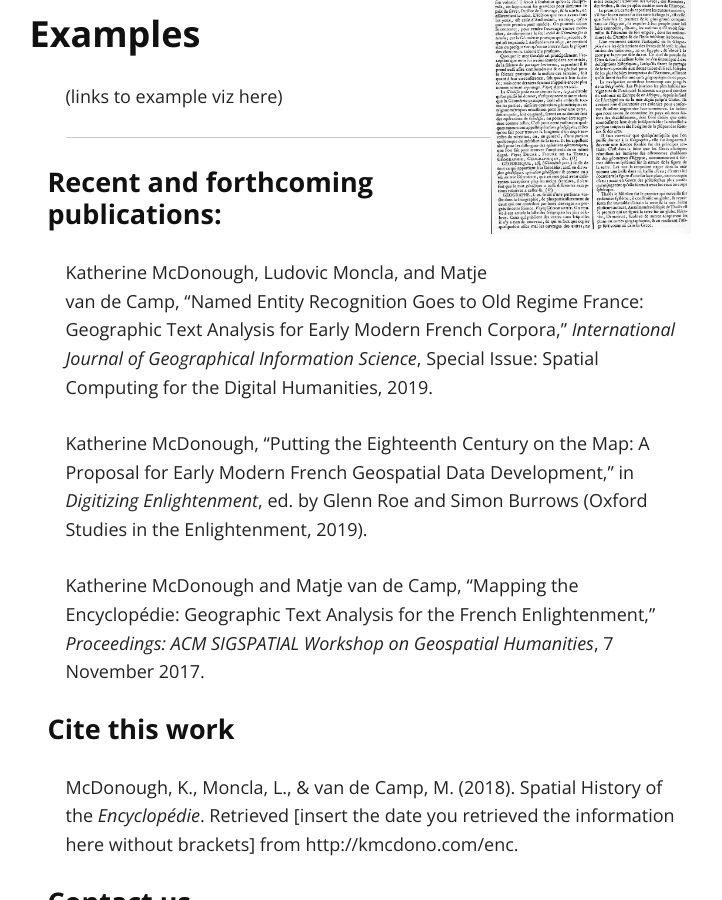
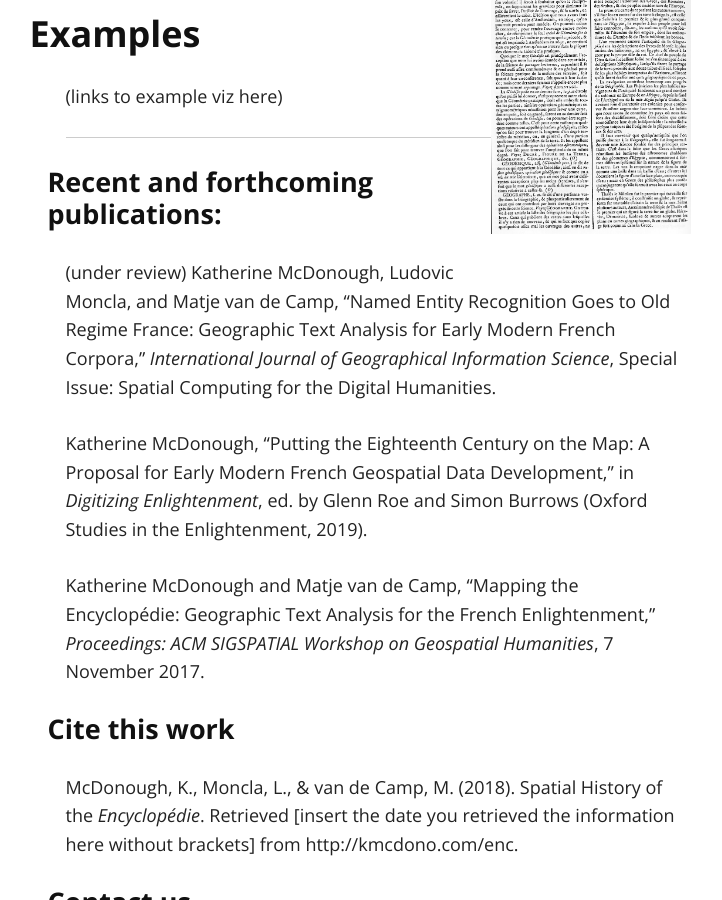
Before and after one commit to kmcdono2/enc, a Jekyll site: the page built from index.md, in a window 1280 px wide and 900 px high, scrolled down 2155 px. Shown: the whole window, without its empty margins (262-984 px from the left). Built offline with Jekyll 4.4.1, drawn with Linux system fonts in a browser that asks for light colours; our own code applies the rules of GitHub Pages for plain Markdown files.

Commit message:
more spaces

```diff
--- a/index.md
+++ b/index.md
@@ -52,7 +52,7 @@ description of ENE...
 
 ##### Recent and forthcoming publications:
 
-Katherine McDonough, Ludovic Moncla, and Matje van de Camp, “Named Entity Recognition Goes to Old Regime France: Geographic Text Analysis for Early Modern French Corpora,” *International Journal of Geographical Information Science*, Special Issue: Spatial Computing for the Digital Humanities, 2019.
+(under review) Katherine McDonough, Ludovic Moncla, and Matje van de Camp, “Named Entity Recognition Goes to Old Regime France: Geographic Text Analysis for Early Modern French Corpora,” *International Journal of Geographical Information Science*, Special Issue: Spatial Computing for the Digital Humanities.
 
 Katherine McDonough, “Putting the Eighteenth Century on the Map: A Proposal for Early Modern French Geospatial Data Development,” in *Digitizing Enlightenment*, ed. by Glenn Roe and Simon Burrows (Oxford Studies in the Enlightenment, 2019).
 
```
